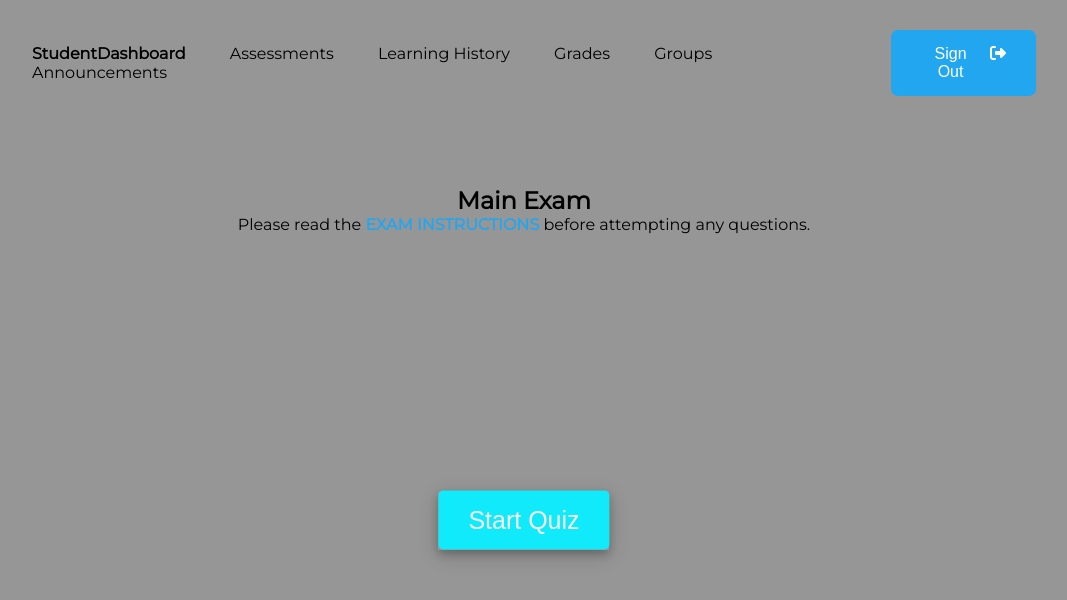
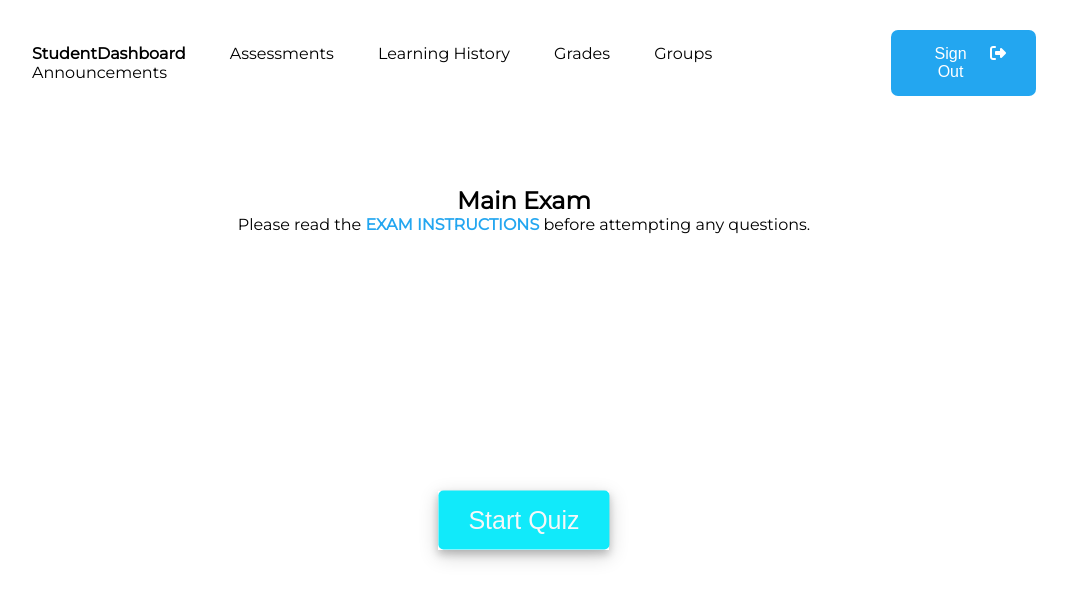
Before and after one commit to kelvinmburu/Exam-Dashboard, a plain HTML site: page main.html in a window 1280 px wide. Shown: the whole page, without its empty margins (116-1183 px from the left). Drawn offline with Linux system fonts and the light colour scheme.

Commit message:
style: changed document bg color

```diff
--- a/CSS/main.css
+++ b/CSS/main.css
@@ -8,7 +8,7 @@
 }
 
 body {
-    background-color: #8f8f8fee;
+    background-color: #ffffffee;
     font-family: "Montserrat", sans-serif;
     /* background: linear-gradient(110deg, #ffffff 45%, #F6B400 45%); */
 }
```
